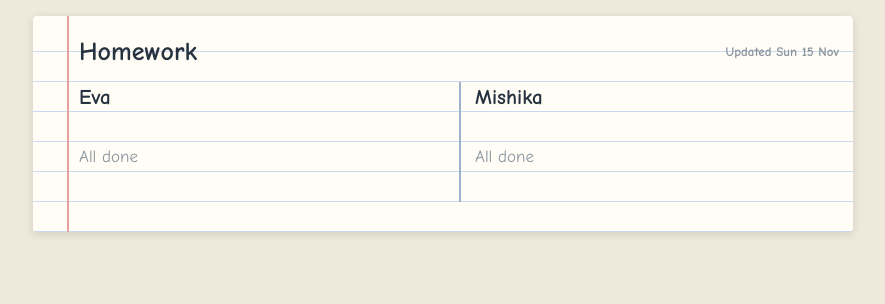
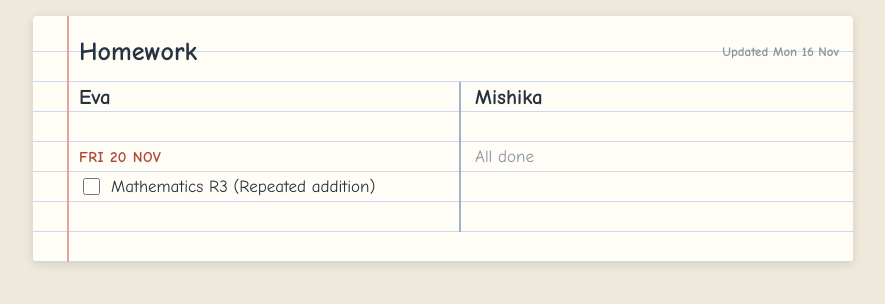
Before and after one commit to akshay-hw-notebook/akshay-hw-notebook.github.io, a plain HTML site: page index.html in a window 1280 px wide. Shown: the whole page, without its empty margins (197-1082 px from the left). Drawn offline with Linux system fonts and the light colour scheme.

Commit message:
16 Nov diaries: Eva Math R3 due 20 Nov; Mishika none

```diff
--- a/data.json
+++ b/data.json
@@ -1 +1 @@
-{"updated": "Sun 15 Nov", "kids": [{"name": "Eva", "groups": []}, {"name": "Mishika", "groups": []}]}
+{"updated": "Mon 16 Nov", "kids": [{"name": "Eva", "groups": [{"heading": "Fri 20 Nov", "items": ["Mathematics R3 (Repeated addition)"]}]}, {"name": "Mishika", "groups": []}]}
--- a/index.html
+++ b/index.html
@@ -33,11 +33,14 @@ input:checked+span{text-decoration:line-through;color:#8a95a0}
 </head>
 <body>
 <div class="page">
-<h1>Homework<span class="upd">Updated Sun 15 Nov</span></h1>
+<h1>Homework<span class="upd">Updated Mon 16 Nov</span></h1>
 <div class="cols">
 <div class="col">
 <h2>Eva</h2>
-<ul><li class="none">All done</li></ul>
+<h3>Fri 20 Nov</h3>
+<ul>
+<li><label><input type="checkbox" data-k="Eva|Fri 20 Nov|Mathematics R3 (Repeated addition)"><span>Mathematics R3 (Repeated addition)</span></label></li>
+</ul>
 </div>
 <div class="col">
 <h2>Mishika</h2>
```
